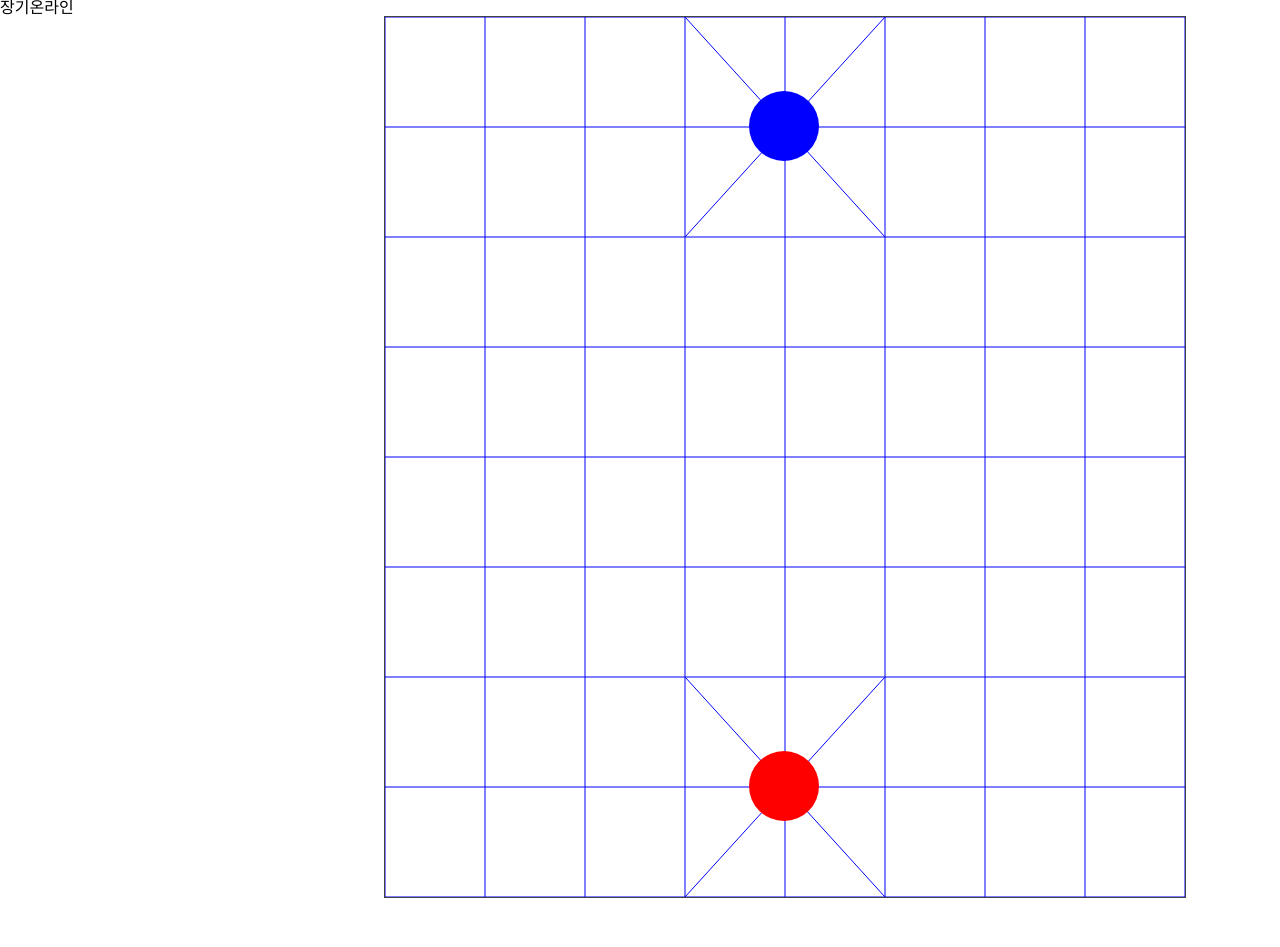
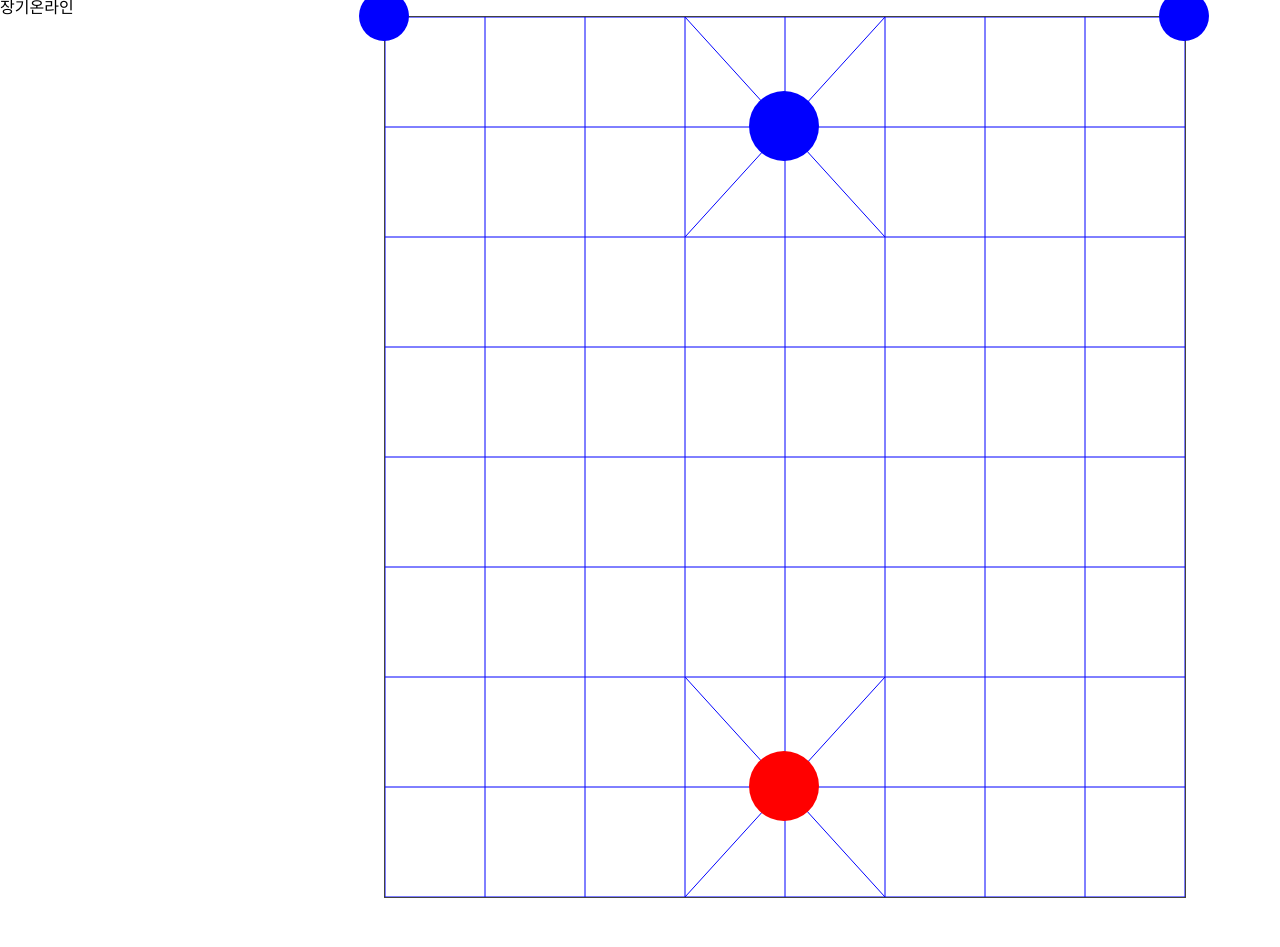
Before and after one commit to GDKim0401/jangiOnline, a plain HTML site: page index.html in a window 1280 px wide. Drawn offline with Linux system fonts and the light colour scheme.

Commit message:
유닛 이미지작업중

```diff
--- a/index.html
+++ b/index.html
@@ -124,7 +124,7 @@
 
                 }else if(target.className === 'move_point'){
                     //이동 좌표 선택시
-                    // console.log(target.dataset);
+                    console.log(target.dataset);
                     if(SELECTED.length > 0){
                         console.log("선택된 유닛 있음")
                         let s_unit = SELECTED[0];
@@ -237,9 +237,12 @@
             let createUnits=()=>{
                 let unit = new JANG('blue');
                 let unit2 = new JANG('red');
+                let unit3 = new CHA_LEFT('blue');
+                let unit4 = new CHA_RIGHT('blue');
                 unit.setUnit();
                 unit2.setUnit();
-
+                unit3.setUnit();
+                unit4.setUnit();
                 console.log("3. 유닛 생성 완료")
             }
 
--- a/js/mal_module.js
+++ b/js/mal_module.js
@@ -40,7 +40,69 @@ class JANG{
     }
 }
 
+class CHA_LEFT{
+    constructor(team){
+        this.name = 'CHA';
+        this.selected = false;
+        this.team = team;
+        this.team=='blue'?this.init_position = [0,0]:this.init_position = [0,880];
+        this.current = '';//현재위치
+        this.prev = '';//이전위치
+        this.width = 50;
+        this.height = 50;
+        this.team=='blue'?this.color = 'rgba(0,0,255,1)':this.color = 'rgba(255,0,0,1)';
+    }
 
+    setUnit(){
+        this.current = this.init_position;
+        let unitDiv = document.createElement('div');
+        unitDiv.dataset.team = this.team;
+        unitDiv.dataset.name = this.name;
+        unitDiv.id = this.team+'-'+this.name;
+        unitDiv.className = 'units'
+        unitDiv.style.position = 'absolute';
+        unitDiv.style.background = this.color;
+        unitDiv.style.width = this.width+'px';
+        unitDiv.style.height = this.height+'px';
+        unitDiv.style.top = (this.init_position[1]-(this.height/2))+'px';
+        unitDiv.style.left = (this.init_position[0]-(this.width/2))+'px';
+        unitDiv.style.borderRadius = '50px';
+        document.getElementById('content').appendChild(unitDiv);
+        UNITS[this.team][this.name] = this;
+    }
+}
+
+class CHA_RIGHT{
+    constructor(team){
+        this.name = 'CHA';
+        this.selected = false;
+        this.team = team;
+        this.team=='blue'?this.init_position = [800,0]:this.init_position = [800,880];
+        this.current = '';//현재위치
+        this.prev = '';//이전위치
+        this.width = 50;
+        this.height = 50;
+        this.team=='blue'?this.color = 'rgba(0,0,255,1)':this.color = 'rgba(255,0,0,1)';
+    }
+
+    setUnit(){
+        this.current = this.init_position;
+        let unitDiv = document.createElement('div');
+        unitDiv.dataset.team = this.team;
+        unitDiv.dataset.name = this.name;
+        unitDiv.id = this.team+'-'+this.name;
+        unitDiv.className = 'units'
+        unitDiv.style.position = 'absolute';
+        unitDiv.style.background = this.color;
+        unitDiv.style.width = this.width+'px';
+        unitDiv.style.height = this.height+'px';
+        unitDiv.style.top = (this.init_position[1]-(this.height/2))+'px';
+        unitDiv.style.left = (this.init_position[0]-(this.width/2))+'px';
+        unitDiv.style.borderRadius = '50px';
+        document.getElementById('content').appendChild(unitDiv);
+        UNITS[this.team][this.name] = this;
+    }
+}
 /*
     유닛 셋팅 함수
 */
```
